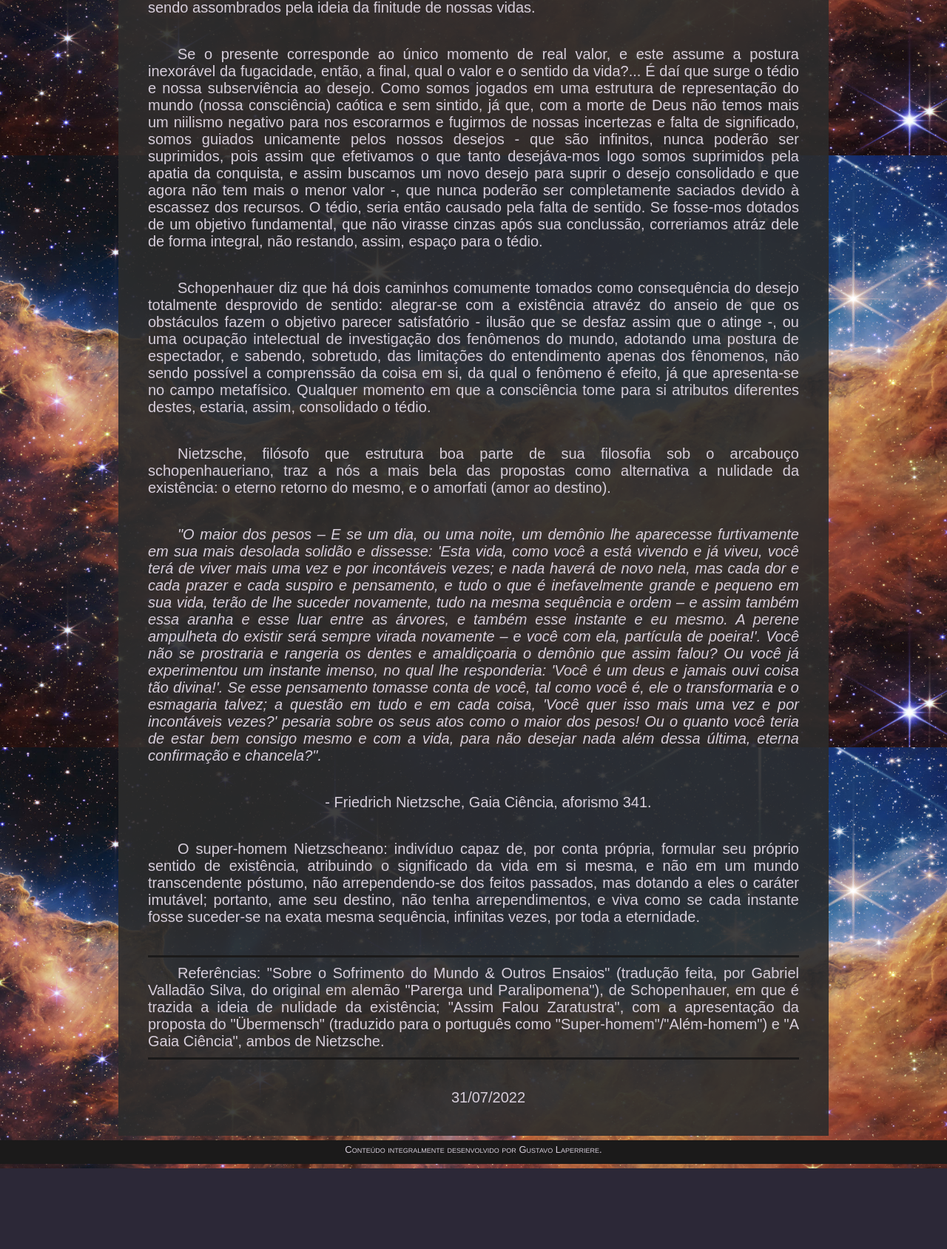
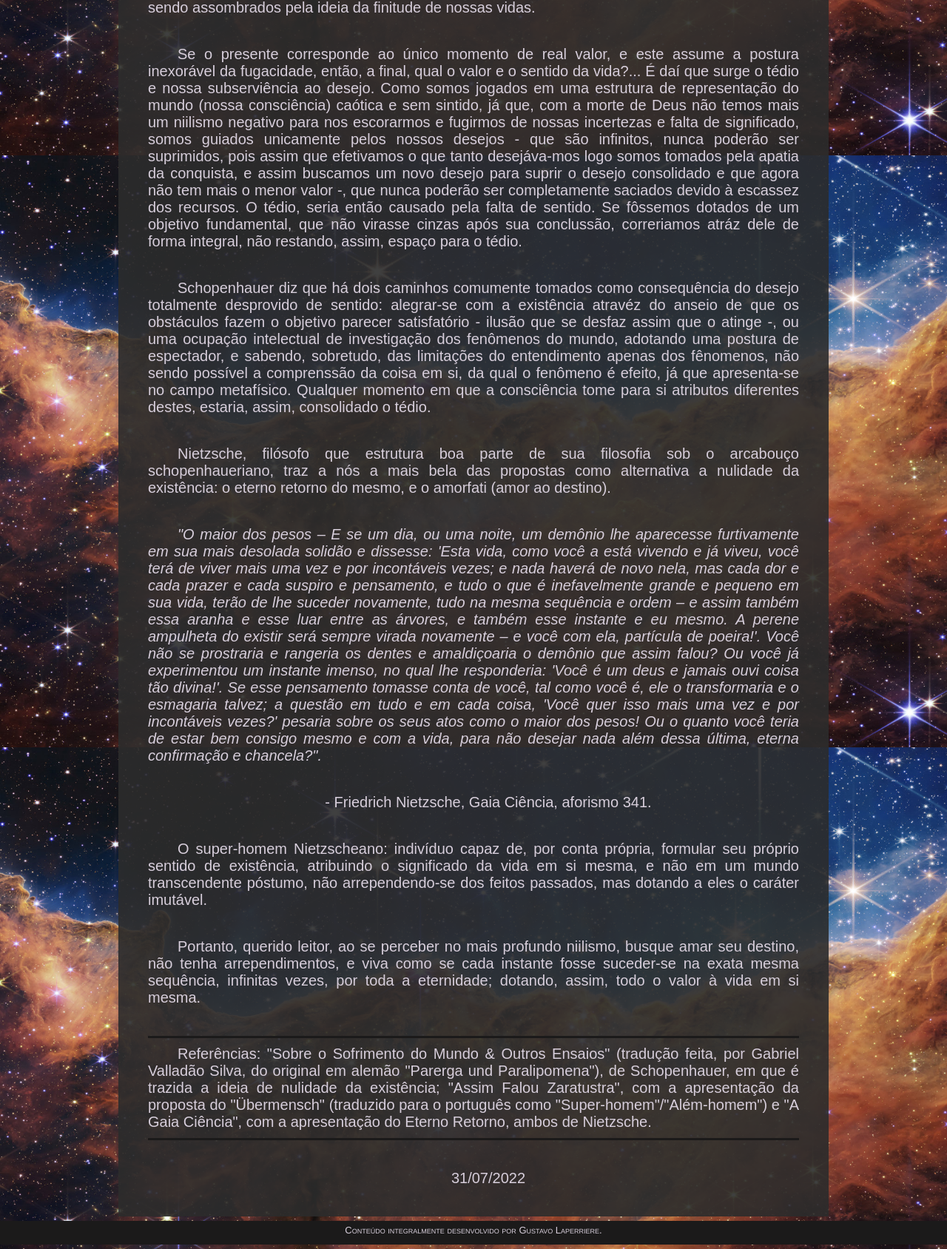
Before and after one commit to GustavoNihil/digressoes_filosoficas, a Django app: page /nulidadedaexistencia/ in a window 1280 px wide. Shown: the part 1390-3078 px from the top of the page at 74% size. Before the commit the page ends 2969 px from the top, so only its background shows below. Run offline with Django 4.2, Linux system fonts and the light colour scheme.

Commit message:
Update sobre_a_nulidade_da_existencia.html

```diff
--- a/principal/templates/sobre_a_nulidade_da_existencia.html
+++ b/principal/templates/sobre_a_nulidade_da_existencia.html
@@ -7,15 +7,16 @@
 {% block paragrafos %}
     <p>Em "Parerga e Paralipomena", Schopenhauer inicia tratando da infimidade de nossa existência em contrapartida à infinitude do tempo. Existência essa, que consiste em um presente sem duração, que somente ele tem algum valor pragmático (já que é neste que é efetivada qualquer afecção), já que, o passado, em nada se difere o maior de todos os sofrimentos, o mais explêndido jubilo ou um momento quase sem valor, que tenha passado sem que nos dessemos conta - pois à rigor, o que se passou não possuí mais nenhuma ligação com o presente, tudo oque experienciamos de nada mais vale, além de nossa efemera memória, que, por sua vez, só existe como uma representação passiva de falhas e simplificada feita no presente.</p>
     <p>Além disso, o filósofo apresenta a ótica da existência como fundamentalmente uma condenação ao sofrimento. Tudo oque se deriva de compostos orgânicos, com certo grau de complexidade, está fadado às mudanças; caso contrário sua existência lhe é tomada de assalto (pense em um organismo, que para desempenhar suas funções metabólicas necessita de gasto energético, adiquirindo, portanto, a necessidade de se alimentar para repô-los, ao mesmo tempo em que possuí um ímpeto de continuidade fornecido pela lógica evolutiva de perpetuação de seus gênes, além, claro, da força motriz do tédio - à qual me aprofundarei melhor posteriormente -. Este indíviduo, portanto, é condenado a permanecer nessa busca incessante, jamais, pelo menos durante a duração da vida, gozando de descanço). Nossos algorítmos bioquímicos, por sua vez (talvez arquitetado por um demônio, dos mais malígnos, mas certamente não por um suposto Deus justo e misericordioso), nos impulcionam para a continuidade de nossa existência, mesmo que o retorno à ausência do mundo efetivo como representação e única forma de fulga das amarras do desejo, similar aos tempos anteriores ao nosso nascimento, pareça, de forma totalmente racional, sem interferências de nostalgias distorcidas ou de esperanças para o futuro, um estado mais agradavel. Ainda assim passamos considerável parcela de nossa existência sendo assombrados pela ideia da finitude de nossas vidas.</p>
-    <p>Se o presente corresponde ao único momento de real valor, e este assume a postura inexorável da fugacidade, então, a final, qual o valor e o sentido da vida?... É daí que surge o tédio e nossa subserviência ao desejo. Como somos jogados em uma estrutura de representação do mundo (nossa consciência) caótica e sem sintido, já que, com a morte de Deus não temos mais um niilismo negativo para nos escorarmos e fugirmos de nossas incertezas e falta de significado, somos guiados unicamente pelos nossos desejos - que são infinitos, nunca poderão ser suprimidos, pois assim que efetivamos o que tanto desejáva-mos logo somos suprimidos pela apatia da conquista, e assim buscamos um novo desejo para suprir o desejo consolidado e que agora não tem mais o menor valor -, que nunca poderão ser completamente saciados devido à escassez dos recursos. O tédio, seria então causado pela falta de sentido. Se fosse-mos dotados de um objetivo fundamental, que não virasse cinzas após sua conclussão, correriamos atráz dele de forma integral, não restando, assim, espaço para o tédio.</p>
+    <p>Se o presente corresponde ao único momento de real valor, e este assume a postura inexorável da fugacidade, então, a final, qual o valor e o sentido da vida?... É daí que surge o tédio e nossa subserviência ao desejo. Como somos jogados em uma estrutura de representação do mundo (nossa consciência) caótica e sem sintido, já que, com a morte de Deus não temos mais um niilismo negativo para nos escorarmos e fugirmos de nossas incertezas e falta de significado, somos guiados unicamente pelos nossos desejos - que são infinitos, nunca poderão ser suprimidos, pois assim que efetivamos o que tanto desejáva-mos logo somos tomados pela apatia da conquista, e assim buscamos um novo desejo para suprir o desejo consolidado e que agora não tem mais o menor valor -, que nunca poderão ser completamente saciados devido à escassez dos recursos. O tédio, seria então causado pela falta de sentido. Se fôssemos dotados de um objetivo fundamental, que não virasse cinzas após sua conclussão, correriamos atráz dele de forma integral, não restando, assim, espaço para o tédio.</p>
     <p>Schopenhauer diz que há dois caminhos comumente tomados como consequência do desejo totalmente desprovido de sentido: alegrar-se com a existência atravéz do anseio de que os obstáculos fazem o objetivo parecer satisfatório - ilusão que se desfaz assim que o atinge -, ou uma ocupação intelectual de investigação dos fenômenos do mundo, adotando uma postura de espectador, e sabendo, sobretudo, das limitações do entendimento apenas dos fênomenos, não sendo possível a comprenssão da coisa em si, da qual o fenômeno é efeito, já que apresenta-se no campo metafísico. Qualquer momento em que a consciência tome para si atributos diferentes destes, estaria, assim, consolidado o tédio.</p>
     <p>Nietzsche, filósofo que estrutura boa parte de sua filosofia sob o arcabouço schopenhaueriano, traz a nós a mais bela das propostas como alternativa a nulidade da existência: o eterno retorno do mesmo, e o amorfati (amor ao destino).</p>
 	<p><i>"O maior dos pesos – E se um dia, ou uma noite, um demônio lhe aparecesse furtivamente em sua mais desolada solidão e dissesse: 'Esta vida, como você a está vivendo e já viveu, você terá de viver mais uma vez e por incontáveis vezes; e nada haverá de novo nela, mas cada dor e cada prazer e cada suspiro e pensamento, e tudo o que é inefavelmente grande e pequeno em sua vida, terão de lhe suceder novamente, tudo na mesma sequência e ordem – e assim também essa aranha e esse luar entre as árvores, e também esse instante e eu mesmo. A perene ampulheta do existir será sempre virada novamente – e você com ela, partícula de poeira!'. Você não se prostraria e rangeria os dentes e amaldiçoaria o demônio que assim falou? Ou você já experimentou um instante imenso, no qual lhe responderia: 'Você é um deus e jamais ouvi coisa tão divina!'. Se esse pensamento tomasse conta de você, tal como você é, ele o transformaria e o esmagaria talvez; a questão em tudo e em cada coisa, 'Você quer isso mais uma vez e por incontáveis vezes?' pesaria sobre os seus atos como o maior dos pesos! Ou o quanto você teria de estar bem consigo mesmo e com a vida, para não desejar nada além dessa última, eterna confirmação e chancela?".</i><p>
     <p class="centro">- Friedrich Nietzsche, Gaia Ciência, aforismo 341.</p>
-    <p>O super-homem Nietzscheano: indivíduo capaz de, por conta própria, formular seu próprio sentido de existência, atribuindo o significado da vida em si mesma, e não em um mundo transcendente póstumo, não arrependendo-se dos feitos passados, mas dotando a eles o caráter imutável; portanto, ame seu destino, não tenha arrependimentos, e viva como se cada instante fosse suceder-se na exata mesma sequência, infinitas vezes, por toda a eternidade.</p>
+    <p>O super-homem Nietzscheano: indivíduo capaz de, por conta própria, formular seu próprio sentido de existência, atribuindo o significado da vida em si mesma, e não em um mundo transcendente póstumo, não arrependendo-se dos feitos passados, mas dotando a eles o caráter imutável.</p>
+    <p>Portanto, querido leitor, ao se perceber no mais profundo niilismo, busque amar seu destino, não tenha arrependimentos, e viva como se cada instante fosse suceder-se na exata mesma sequência, infinitas vezes, por toda a eternidade; dotando, assim, todo o valor à vida em si mesma.</p>
 {% endblock %}
 {% block referencias %}
-Referências: "Sobre o Sofrimento do Mundo & Outros Ensaios" (tradução feita, por Gabriel Valladão Silva, do original em alemão "Parerga und Paralipomena"), de Schopenhauer, em que é trazida a ideia de nulidade da existência; "Assim Falou Zaratustra", com a apresentação da proposta do "Übermensch" (traduzido para o português como "Super-homem"/"Além-homem") e "A Gaia Ciência", ambos de Nietzsche.
+Referências: "Sobre o Sofrimento do Mundo & Outros Ensaios" (tradução feita, por Gabriel Valladão Silva, do original em alemão "Parerga und Paralipomena"), de Schopenhauer, em que é trazida a ideia de nulidade da existência; "Assim Falou Zaratustra", com a apresentação da proposta do "Übermensch" (traduzido para o português como "Super-homem"/"Além-homem") e "A Gaia Ciência", com a apresentação do Eterno Retorno, ambos de Nietzsche.
 {% endblock %}
 {% block data_publicacao %}
 31/07/2022
```
